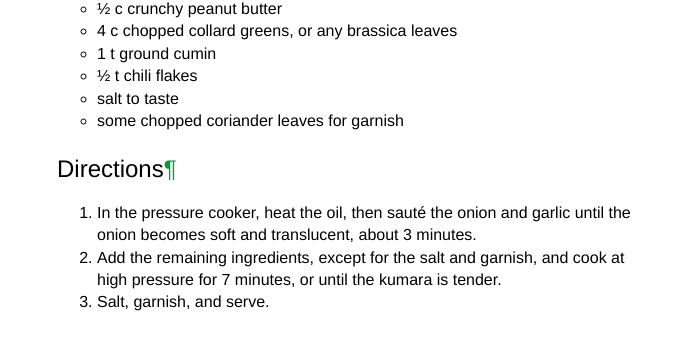
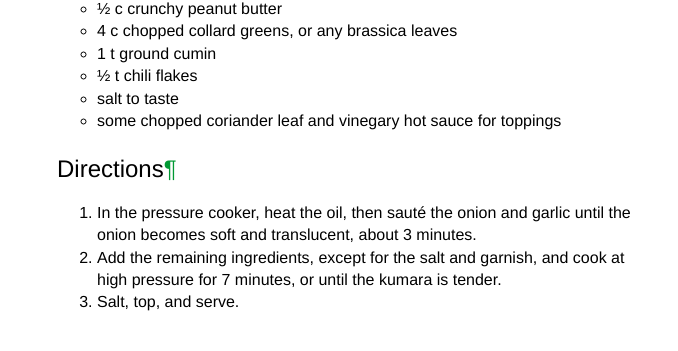
Before and after one commit to araichev/vegehead, a Sphinx documentation site: the page built from docs/recipes/african_peanut_stew.rst, in a window 1280 px wide. Shown: the part 1576-1927 px from the top of the page, without its empty margins (283-961 px from the left). Built offline with Sphinx 7.4.7, drawn with Linux system fonts in a browser that asks for light colours.

Commit message:
Added hot sauce to peanut stew

```diff
--- a/docs/recipes/african_peanut_stew.rst
+++ b/docs/recipes/african_peanut_stew.rst
@@ -18,11 +18,11 @@ Ingredients
 - 1 t ground cumin
 - ½ t chili flakes
 - salt to taste
-- some chopped coriander leaves for garnish
+- some chopped coriander leaf and vinegary hot sauce for toppings
 
 
 Directions
 ------------
 1. In the pressure cooker, heat the oil, then sauté the onion and garlic until the onion becomes soft and translucent, about 3 minutes.
 2. Add the remaining ingredients, except for the salt and garnish, and cook at high pressure for 7 minutes, or until the kumara is tender.
-3. Salt, garnish, and serve.
+3. Salt, top, and serve.
```
